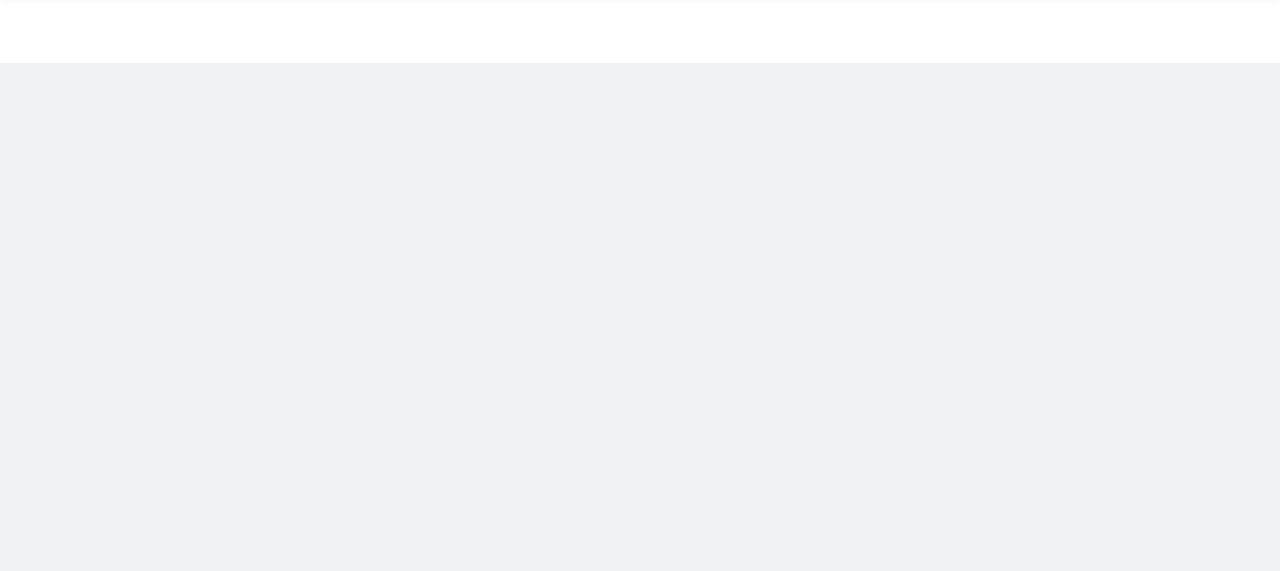
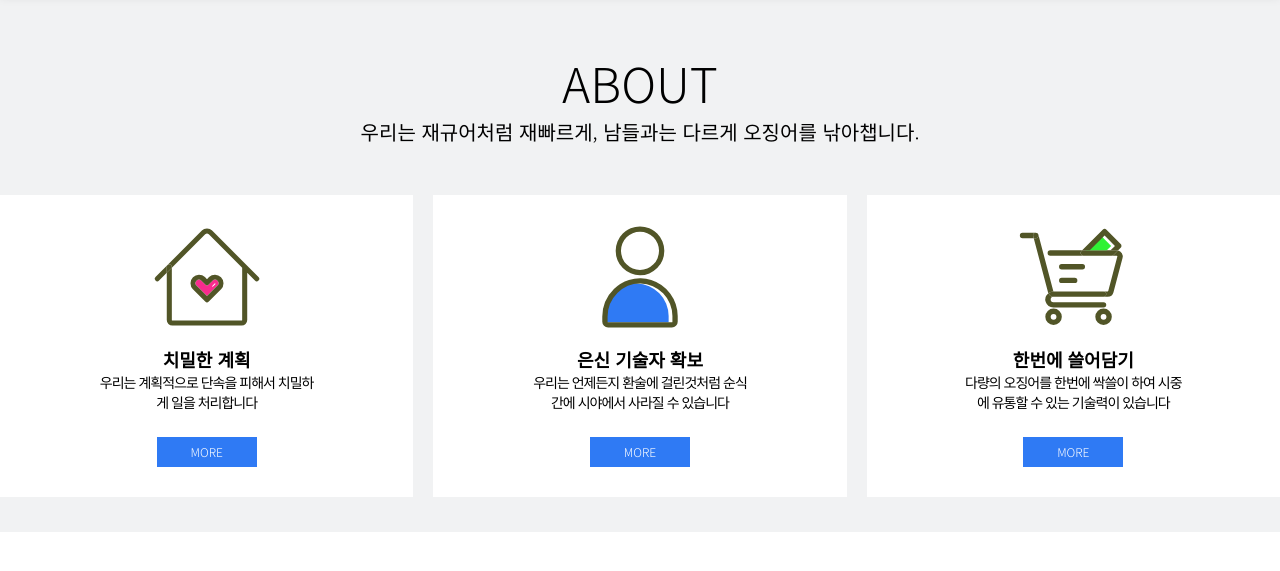
Before and after one commit to jiyoungbb/WebPrac, a plain HTML site: page prac01/index.html in a window 1280 px wide. Shown: the part 787-1358 px from the top of the page. After the commit the page ends 1319 px from the top, so only its background shows below. Drawn offline with Linux system fonts and the light colour scheme; a web font is replaced by a local one.

Commit message:
content01

```diff
--- a/prac01/index.html
+++ b/prac01/index.html
@@ -58,7 +58,41 @@
             </ul>
             <!--amount end-->
             <div class="main_text0">
+                <h1>ABOUT</h1>
+                <div class="contents1">우리는 재규어처럼 재빠르게, 남들과는 다르게 오징어를 낚아챕니다.</div>
 
+                <ul class="icons">
+                    <li>
+                        <div class="icon_img">
+                            <img src="../images/icon03.svg" alt="">
+                        </div>
+                        <div class="contents1_bold">치밀한 계획</div>
+                        <div class="contents3">
+                            우리는 계획적으로 단속을 피해서 치밀하게 일을 처리합니다
+                        </div>
+                        <div class="more">MORE</div>
+                    </li>
+                    <li>
+                        <div class="icon_img">
+                            <img src="../images/icon01.svg" alt="">
+                        </div>
+                        <div class="contents1_bold">은신 기술자 확보</div>
+                        <div class="contents3">
+                            우리는 언제든지 환술에 걸린것처럼 순식간에 시야에서 사라질 수 있습니다
+                        </div>
+                        <div class="more">MORE</div>
+                    </li>
+                    <li>
+                        <div class="icon_img">
+                            <img src="../images/icon02.svg" alt="">
+                        </div>
+                        <div class="contents1_bold">한번에 쓸어담기</div>
+                        <div class="contents3">
+                            다량의 오징어를 한번에 싹쓸이 하여 시중에 유통할 수 있는 기술력이 있습니다
+                        </div>
+                        <div class="more">MORE</div>
+                    </li>
+                </ul>
             </div>
         </div>
     </body>
--- a/prac01/main.css
+++ b/prac01/main.css
@@ -19,6 +19,20 @@ h1{
 .contents1{
     font-size: 20px;
     font-weight: 100;
+}
+
+.contents2{
+
+}
+
+.contents3{
+    font-size: 14px;
+    font-weight: 100;
+}
+
+.contents1_bold{
+    font-size: 18px;
+    font-weight: bolder;
 }
 
 .result{
@@ -111,5 +125,52 @@ h1{
 
 .main_text0{
     width: 100%; height: 601px;
+    margin-top: -132px; /* position 줘버리면 다음 요소들도 계속 밀리기때문에 magin으로 강제로 올림(편법) */
     background-color: #f1f2f3;
 }
+
+.main_text0 > h1{
+    padding-top: 116px;
+    text-align: center;
+}
+
+.main_text0 > .contents1{
+    text-align-last: center;
+}
+
+.icons{
+    display: flex;
+    width: 1280px;
+    margin: 0 auto;
+}
+
+.icons > li {
+    flex: 1;
+    background-color: #fff;
+    height: 302px;
+    margin-top: 49px;
+    text-align: center;
+}
+
+.icons > li > .icon_img{
+    margin-top: 18px;
+}
+
+.icons > li:not(:last-child){
+    margin-right: 20px;
+}
+
+.icons .contents3{
+    width: 220px;
+    margin: 0 auto;
+    letter-spacing: -1px;
+}
+
+.more{
+    width: 100px; height: 30px;
+    color: #fff;
+    background-color: #2F7AF4;
+    margin: 25px auto;
+    line-height: 30px;
+    font-size: 12px;
+}
```
Also changed, not shown: images/icon02.svg (renamed from images/inco02.svg).
